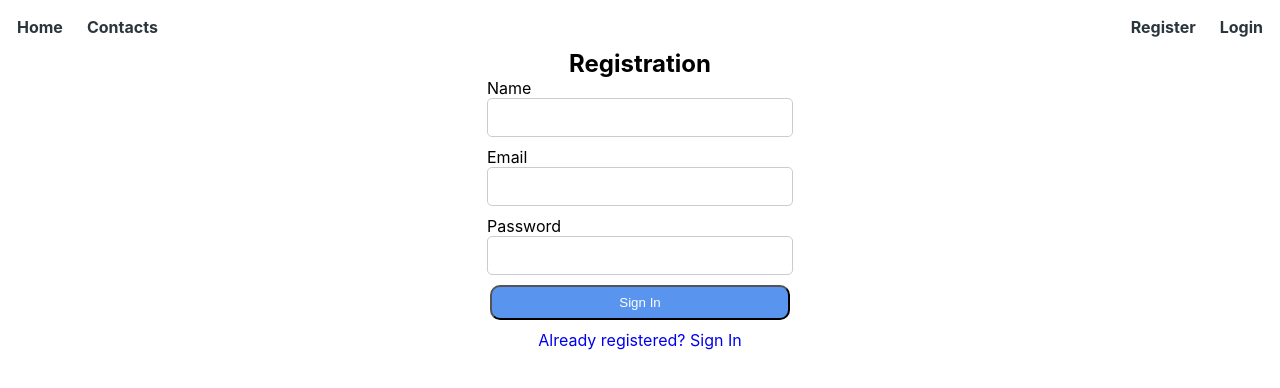
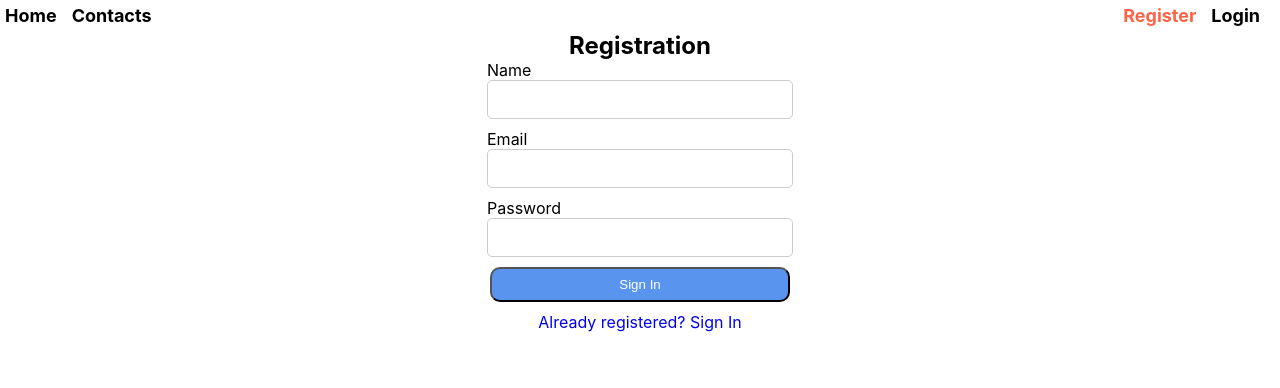
Before and after one commit to mazur992/goit-react-hw-08-phonebook, a React (Create React App) app: page /goit-react-hw-08-phonebook/register in a window 1280 px wide. Shown: the top 388 px of the page. Built offline with nearby package versions, Linux system fonts and the light colour scheme.

Commit message:
update style

```diff
--- a/src/components/App.jsx
+++ b/src/components/App.jsx
@@ -2,11 +2,12 @@ import { Route, Routes } from 'react-router-dom';
 
 import { lazy, Suspense, useEffect } from 'react';
 import operations from 'redux/auth/operations';
-import { useDispatch } from 'react-redux';
+import { useDispatch, useSelector } from 'react-redux';
 import AppBar from './AppBar';
 import PrivateRoute from './PrivateRoute';
 import RestrictedRoute from './RestrictedRoute';
 import { AppContainer } from './App.styled';
+import { getAuthToken } from 'redux/auth/authSelectors';
 
 const Home = lazy(() => import('../pages/Home/Home'));
 const Register = lazy(() => import('../pages/Register/Register'));
@@ -14,10 +15,15 @@ const Login = lazy(() => import('../pages/Login/Login'));
 const Contacts = lazy(() => import('../pages/Contacts/Contacts'));
 
 export function App() {
+  const token = useSelector(getAuthToken);
   const dispatch = useDispatch();
   useEffect(() => {
-    dispatch(operations.fetchCurrentUser());
-  });
+    if (token) {
+      dispatch(operations.fetchCurrentUser())
+        .unwrap()
+        .catch(() => dispatch(operations.logOut()));
+    }
+  }, [dispatch, token]);
   return (
     <AppContainer>
       <header>
--- a/src/components/App.styled.js
+++ b/src/components/App.styled.js
@@ -1,4 +1,6 @@
 import styled from 'styled-components';
+import { NavLink } from 'react-router-dom';
+
 export const AppContainer = styled.div`
   height: 100vh;
   padding: 5px;
@@ -21,6 +23,7 @@ export const HomePage = styled.div`
   background-image: url('https://cdn.pixabay.com/photo/2018/01/31/07/36/secret-3120483_1280.jpg');
   background-repeat: no-repeat;
   background-size: cover;
+
   & .containerTitle {
     transform: translateY(30vh);
     justify-content: center;
@@ -28,15 +31,28 @@ export const HomePage = styled.div`
     gap: 20px;
   }
   & h1 {
+    font-size: 32px;
+
     color: white;
-    font-size: 170px;
     color: rgba(255, 255, 255, 0.5);
+    @media screen and (min-width: 768px) {
+      font-size: 90px;
+    }
+    @media screen and (min-width: 1200px) {
+      font-size: 170px;
+    }
   }
   & span {
+    font-size: 32px;
     color: white;
 
-    font-size: 170px;
     color: rgba(255, 255, 255, 0.5);
+    @media screen and (min-width: 768px) {
+      font-size: 90px;
+    }
+    @media screen and (min-width: 1200px) {
+      font-size: 170px;
+    }
   }
 `;
 export const HomeStyle = styled.div`
@@ -170,13 +186,15 @@ export const FilterStyle = styled.div`
 `;
 export const ContactsStyle = styled.div`
   & .contactsContainer {
-    display: flex;
-    gap: 150px;
-    padding: 30px;
     background-color: #fff;
     border-radius: 20px;
     height: 50vh;
     overflow: scroll;
+    @media screen and (min-width: 768px) {
+      display: flex;
+      gap: 150px;
+      padding: 30px;
+    }
   }
   & .contactsContainer::-webkit-scrollbar {
     width: 0;
@@ -188,3 +206,15 @@ export const ContactsStyle = styled.div`
     margin-bottom: 15px;
   }
 `;
+export const StyledLink = styled(NavLink)`
+  display: inline-block;
+  margin-right: 15px;
+  margin-bottom: 5px;
+  color: black;
+  font-weight: 700;
+  font-size: 18px;
+
+  &.active {
+    color: tomato;
+  }
+`;
--- a/src/components/AppBar.jsx
+++ b/src/components/AppBar.jsx
@@ -1,22 +1,11 @@
 import React from 'react';
 import { useSelector } from 'react-redux';
 import { getAuthIsLoggedIn } from '../redux/auth/authSelectors';
-import { NavLink } from 'react-router-dom';
 
 import UserMenu from 'components/UserMenu/UserMenu';
 import AuthNav from 'components/authNav';
 
-import { HomeStyle } from 'components/App.styled';
-
-const styles = {
-  link: {
-    display: 'inline-block',
-    textDecoration: 'none',
-    padding: 12,
-    fontWeight: 700,
-    color: '#2A363B',
-  },
-};
+import { HomeStyle, StyledLink } from 'components/App.styled';
 
 export default function AppBar() {
   const isLoggedIn = useSelector(getAuthIsLoggedIn);
@@ -24,12 +13,8 @@ export default function AppBar() {
     <HomeStyle>
       <header>
         <div>
-          <NavLink to="/home" style={styles.link}>
-            Home
-          </NavLink>
-          <NavLink to="/contacts" style={styles.link}>
-            Contacts
-          </NavLink>
+          <StyledLink to="/home">Home</StyledLink>
+          <StyledLink to="/contacts">Contacts</StyledLink>
         </div>
 
         {isLoggedIn ? <UserMenu /> : <AuthNav />}
--- a/src/components/authNav.jsx
+++ b/src/components/authNav.jsx
@@ -1,25 +1,11 @@
 import React from 'react';
-import { NavLink } from 'react-router-dom';
-
-const styles = {
-  link: {
-    display: 'inline-block',
-    textDecoration: 'none',
-    padding: 12,
-    fontWeight: 700,
-    color: '#2A363B',
-  },
-};
+import { StyledLink } from 'components/App.styled';
 
 export default function AuthNav() {
   return (
     <div>
-      <NavLink to="/register" style={styles.link}>
-        Register
-      </NavLink>
-      <NavLink to="/login" style={styles.link}>
-        Login
-      </NavLink>
+      <StyledLink to="/register">Register</StyledLink>
+      <StyledLink to="/login">Login</StyledLink>
     </div>
   );
 }
--- a/src/pages/Contacts/Contacts.jsx
+++ b/src/pages/Contacts/Contacts.jsx
@@ -7,12 +7,17 @@ import { ContactsStyle } from 'components/App.styled';
 //
 import operationsContacts from 'redux/contacts/contactsOperation';
 import { useDispatch } from 'react-redux';
+// import operations from 'redux/auth/operations';
 
 export default function Contacts() {
   const dispatch = useDispatch();
 
   useEffect(() => {
     dispatch(operationsContacts.getContacts());
+    // .unwrap()
+    // .catch(() => {
+    //   operations.logOut();
+    // });
   }, [dispatch]);
   return (
     <ContactsStyle>
--- a/src/redux/auth/operations.js
+++ b/src/redux/auth/operations.js
@@ -51,11 +51,13 @@ const fetchCurrentUser = createAsyncThunk(
     }
 
     token.set(persistedToken);
+
     try {
       const { data } = await axios.get('/users/current');
       return data;
     } catch (error) {
-      console.log('Error!');
+      thunkAPI.dispatch(logOut());
+      console.log('Error! auth/refresh');
     }
   }
 );
--- a/src/redux/auth/slice.js
+++ b/src/redux/auth/slice.js
@@ -28,6 +28,11 @@ const authSlice = createSlice({
       state.user = action.payload;
       state.isLoggedIn = true;
     },
+    [operations.fetchCurrentUser.rejected](state, action) {
+      state.user = { name: null, email: null };
+      state.token = null;
+      state.isLoggedIn = false;
+    },
   },
 });
 
--- a/src/redux/store.js
+++ b/src/redux/store.js
@@ -1,5 +1,4 @@
 import { configureStore, getDefaultMiddleware } from '@reduxjs/toolkit';
-// import { configureStore } from '@reduxjs/toolkit';
 
 import {
   persistStore,
```
